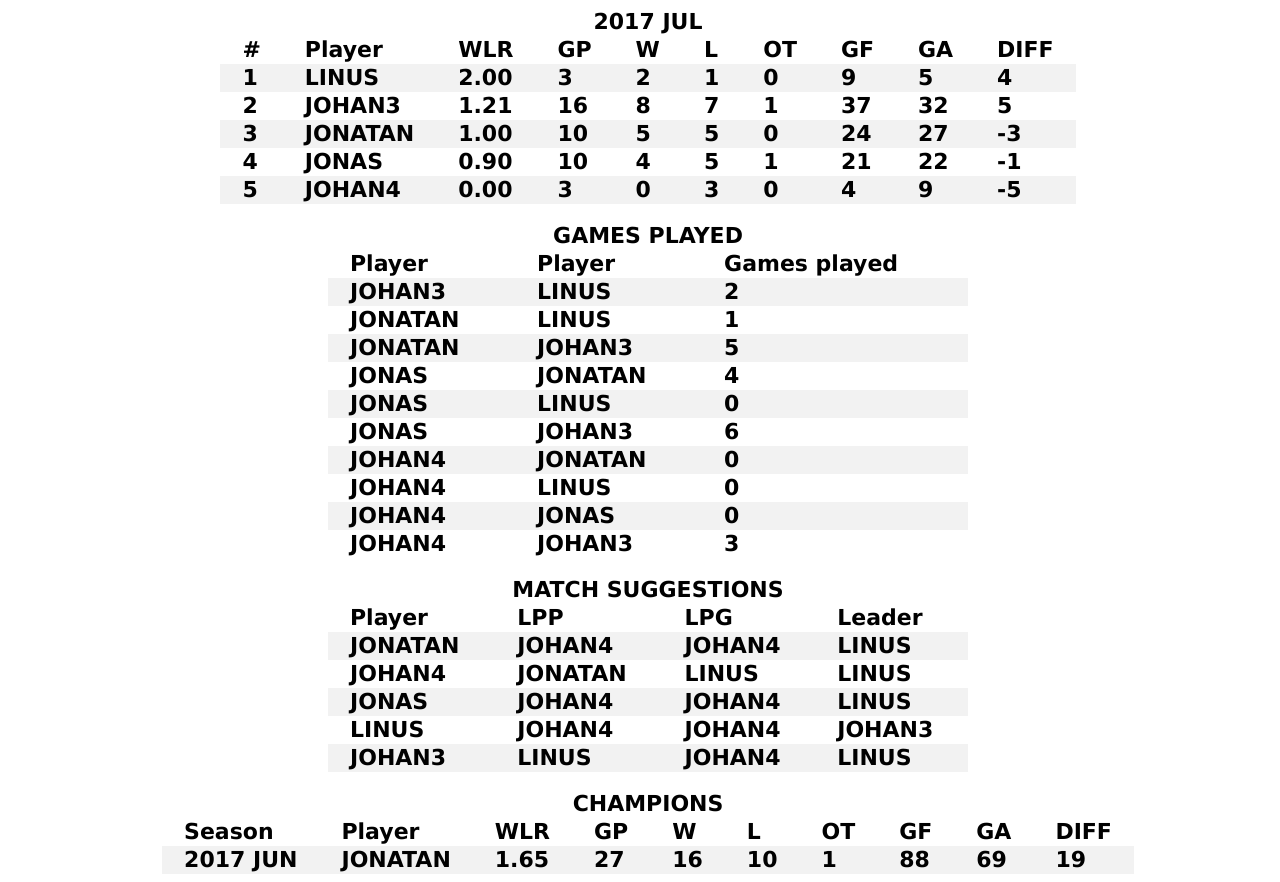
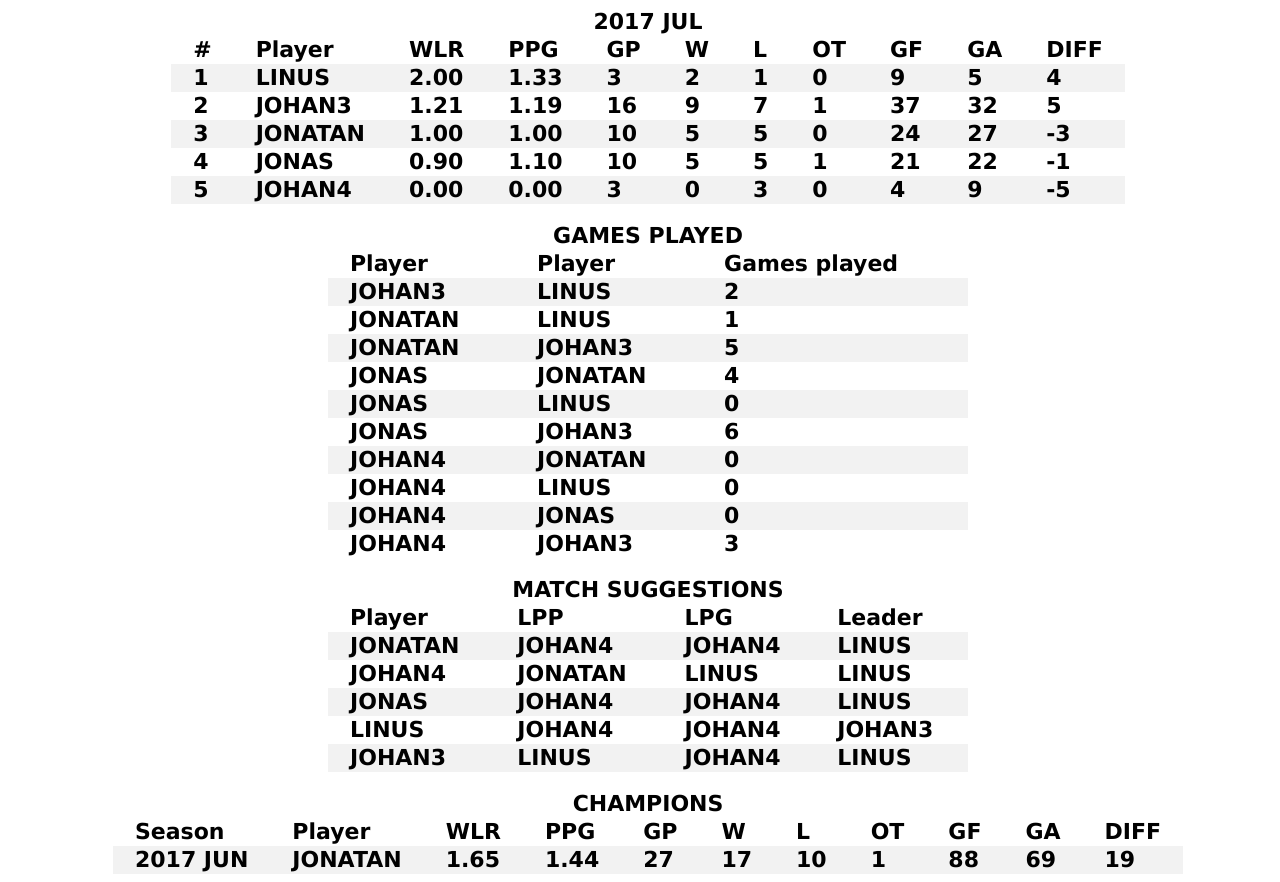
Before and after one commit to SoamJaws/nhl, a plain HTML site: page index.html in a window 1280 px wide. Drawn offline with Linux system fonts and the light colour scheme.

Commit message:
Updated stats

```diff
--- a/index.html
+++ b/index.html
@@ -8,6 +8,7 @@
 <th>#</th>
 <th>Player</th>
 <th style="cursor:pointer;" title="Win loss ratio">WLR</th>
+<th style="cursor:pointer;" title="Point per game">PPG</th>
 <th style="cursor:pointer;" title="Games played">GP</th>
 <th style="cursor:pointer;" title="Wins">W</th>
 <th style="cursor:pointer;" title="Losses">L</th>
@@ -20,6 +21,7 @@
 <th>1</th>
 <th>LINUS</th>
 <th>2.00</th>
+<th>1.33</th>
 <th>3</th>
 <th>2</th>
 <th>1</th>
@@ -32,8 +34,9 @@
 <th>2</th>
 <th>JOHAN3</th>
 <th>1.21</th>
+<th>1.19</th>
 <th>16</th>
-<th>8</th>
+<th>9</th>
 <th>7</th>
 <th>1</th>
 <th>37</th>
@@ -43,6 +46,7 @@
 <tr class="player">
 <th>3</th>
 <th>JONATAN</th>
+<th>1.00</th>
 <th>1.00</th>
 <th>10</th>
 <th>5</th>
@@ -56,8 +60,9 @@
 <th>4</th>
 <th>JONAS</th>
 <th>0.90</th>
+<th>1.10</th>
 <th>10</th>
-<th>4</th>
+<th>5</th>
 <th>5</th>
 <th>1</th>
 <th>21</th>
@@ -67,6 +72,7 @@
 <tr class="player">
 <th>5</th>
 <th>JOHAN4</th>
+<th>0.00</th>
 <th>0.00</th>
 <th>3</th>
 <th>0</th>
@@ -183,6 +189,7 @@
 <th>Season</th>
 <th>Player</th>
 <th style="cursor:pointer;" title="Win loss ratio">WLR</th>
+<th style="cursor:pointer;" title="Points per game">PPG</th>
 <th style="cursor:pointer;" title="Games played">GP</th>
 <th style="cursor:pointer;" title="Wins">W</th>
 <th style="cursor:pointer;" title="Losses">L</th>
@@ -195,8 +202,9 @@
 <th>2017 JUN</th>
 <th>JONATAN</th>
 <th>1.65</th>
+<th>1.44</th>
 <th>27</th>
-<th>16</th>
+<th>17</th>
 <th>10</th>
 <th>1</th>
 <th>88</th>
```
